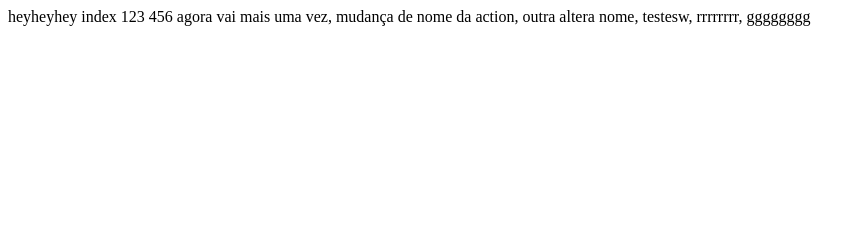
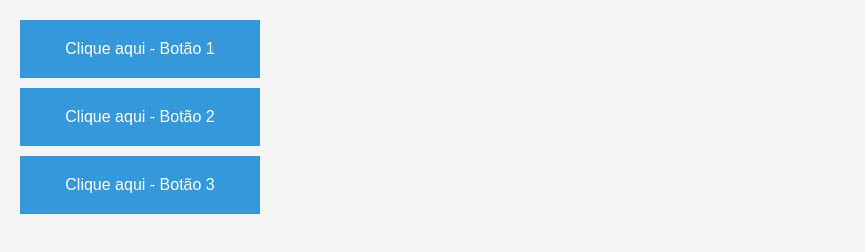
Before and after one commit to rodrigorez/designDigital22024, a plain HTML site: page public/teste2/work/index33.html in a window 1280 px wide. Shown: the whole page, without its empty margins (0-865 px from the left). Drawn offline with Linux system fonts and the light colour scheme.

Commit message:
Update index33.html

```diff
--- a/public/teste2/work/index33.html
+++ b/public/teste2/work/index33.html
@@ -1,9 +1,85 @@
-<html>
+<!DOCTYPE html>
+<html lang="pt-BR">
+<head>
+  <meta charset="UTF-8">
+  <meta name="viewport" content="width=device-width, initial-scale=1.0">
+  <title>Exemplo de Vários Botões com Texto Oculto</title>
+  <style>
+    body {
+      font-family: Arial, sans-serif;
+      background-color: #f4f4f4;
+      margin: 0;
+      padding: 20px;
+    }
 
+    .button {
+      background-color: #3498db;
+      color: white;
+      padding: 20px;
+      cursor: pointer;
+      text-align: center;
+      width: 200px;
+      transition: background-color 0.3s ease;
+      margin-bottom: 10px;
+    }
+
+    .button:hover {
+      background-color: #2980b9;
+    }
+
+    .hidden-text {
+      display: none;
+      margin-top: 20px;
+      background-color: #ecf0f1;
+      padding: 20px;
+      border-radius: 5px;
+      transition: max-height 0.5s ease;
+    }
+  </style>
+</head>
 <body>
 
-  heyheyhey index 123 456 agora vai mais uma vez, mudança de nome da action, outra altera nome, testesw, rrrrrrrr, gggggggg
+  <div class="button" onclick="toggleText(this)">
+    Clique aqui - Botão 1
+  </div>
+  <div class="hidden-text">
+    Este é o texto do primeiro botão.
+  </div>
+
+  <div class="button" onclick="toggleText(this)">
+    Clique aqui - Botão 2
+  </div>
+  <div class="hidden-text">
+    Este é o texto do segundo botão.
+  </div>
+
+  <div class="button" onclick="toggleText(this)">
+    Clique aqui - Botão 3
+  </div>
+  <div class="hidden-text">
+    Este é o texto do terceiro botão.
+  </div>
+
+  <script>
+    function toggleText(button) {
+      // Selecionar o texto associado ao botão clicado
+      var text = button.nextElementSibling;
+
+      // Verificar se o texto associado está atualmente visível
+      var isTextVisible = text.style.display === "block";
+
+      // Ocultar todos os textos
+      var allTexts = document.querySelectorAll('.hidden-text');
+      allTexts.forEach(function(t) {
+        t.style.display = "none";
+      });
+
+      // Se o texto associado não estava visível, exibi-lo
+      if (!isTextVisible) {
+        text.style.display = "block";
+      }
+    }
+  </script>
+
 </body>
-
-
 </html>
```
